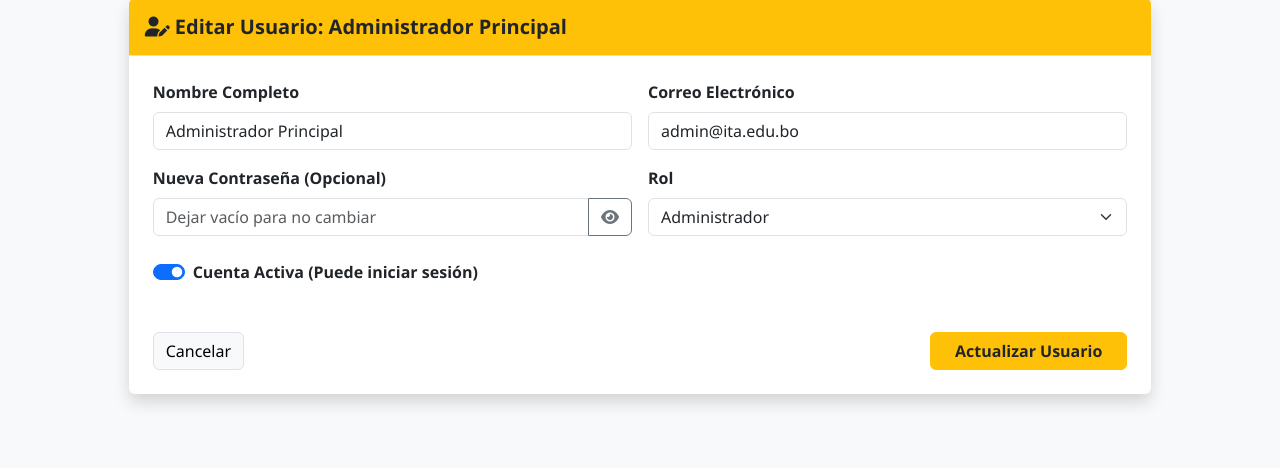
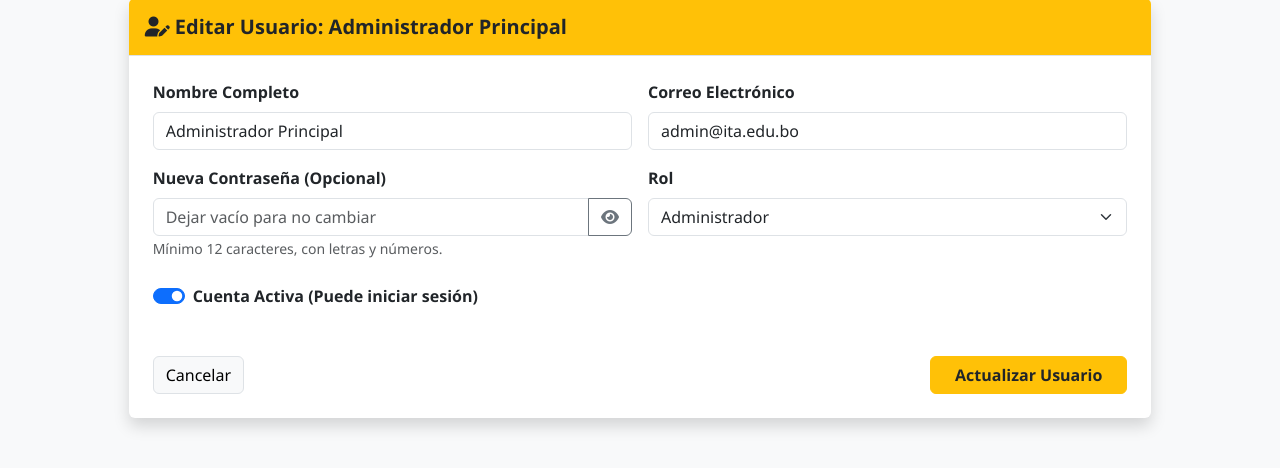
Before and after one commit to quisbertfabio6/sita, a Laravel app: page /admin/usuarios/1/edit in a window 1280 px wide. Shown: the part 110-578 px from the top of the page. Run offline with Laravel 12, Linux system fonts and the light colour scheme; a user stored in the database is signed in; data comes from the database, SQL or seed files in the repository; data that the repository does not hold is empty.

Commit message:
Informar requisitos de contrasena segura en formulario de usuarios

```diff
--- a/resources/views/admin/usuarios/edit.blade.php
+++ b/resources/views/admin/usuarios/edit.blade.php
@@ -34,11 +34,12 @@
                             <div class="col-md-6">
                                 <label class="form-label fw-bold">Nueva Contraseña (Opcional)</label>
                                 <div class="input-group">
-                                    <input type="password" name="password" class="form-control" id="passwordInputEdit" placeholder="Dejar vacío para no cambiar">
+                                    <input type="password" name="password" class="form-control" minlength="12" id="passwordInputEdit" placeholder="Dejar vacío para no cambiar">
                                     <button class="btn btn-outline-secondary" type="button" onclick="togglePasswordEdit()">
                                         <i class="fas fa-eye"></i>
                                     </button>
                                 </div>
+                                <small class="text-muted">Mínimo 12 caracteres, con letras y números.</small>
                             </div>
                             <div class="col-md-6">
                                 <label class="form-label fw-bold">Rol</label>
```
